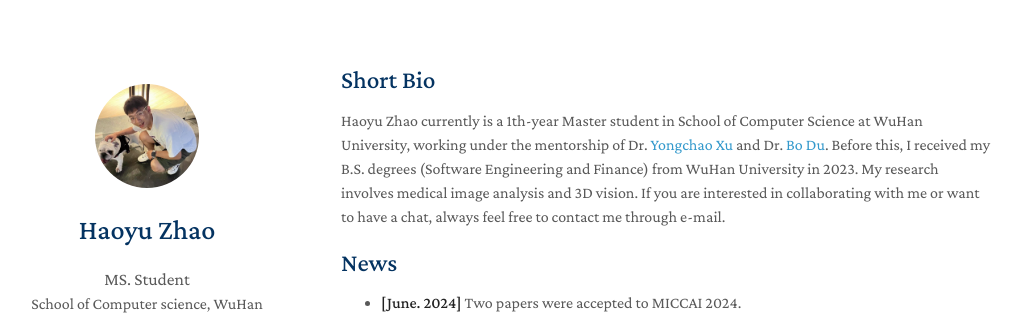
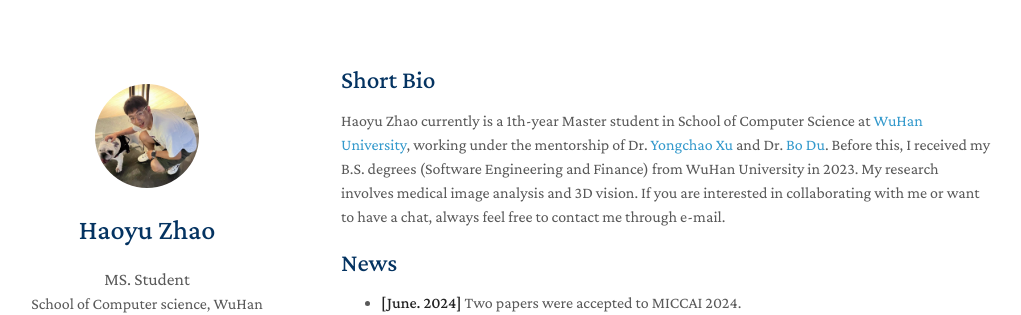
Before and after one commit to zhaohaoyu376/zhaohaoyu376.github.io, a Jekyll site: the page built from index.md, in a window 1280 px wide and 1142 px high. Shown: the top 315 px of the window, without its empty margins (129-1150 px from the left). Built offline with Jekyll 4.4.1, drawn with Linux system fonts in a browser that asks for light colours; nearby versions of some CDN libraries; a style sheet for code colours, icons or effects is not loaded; our own code applies the rules of GitHub Pages for plain Markdown files; part of the change alters nothing that is shown.

```diff
--- a/index.md
+++ b/index.md
@@ -4,7 +4,7 @@ layout: homepage
 
 ## Short Bio
 
-Haoyu Zhao currently is a 1th-year Master student in School of Computer Science at WuHan University, working under the mentorship of Dr. [Yongchao Xu](https://scholar.google.fr/citations?user=ArIg7-0AAAAJ&hl=fr) and Dr. [Bo Du](https://scholar.google.com/citations?user=Shy1gnMAAAAJ&hl=zh-CN&oi=ao). Before this, I received my B.S. degrees (Software Engineering and Finance) from WuHan University in 2023. My research involves medical image analysis and 3D vision. If you are interested in collaborating with me or want to have a chat, always feel free to contact me through e-mail.
+Haoyu Zhao currently is a 1th-year Master student in School of Computer Science at [WuHan University](https://www.whu.edu.cn/), working under the mentorship of Dr. [Yongchao Xu](https://scholar.google.fr/citations?user=ArIg7-0AAAAJ&hl=fr) and Dr. [Bo Du](https://scholar.google.com/citations?user=Shy1gnMAAAAJ&hl=zh-CN&oi=ao). Before this, I received my B.S. degrees (Software Engineering and Finance) from WuHan University in 2023. My research involves medical image analysis and 3D vision. If you are interested in collaborating with me or want to have a chat, always feel free to contact me through e-mail.
 
 ## News
 
```
